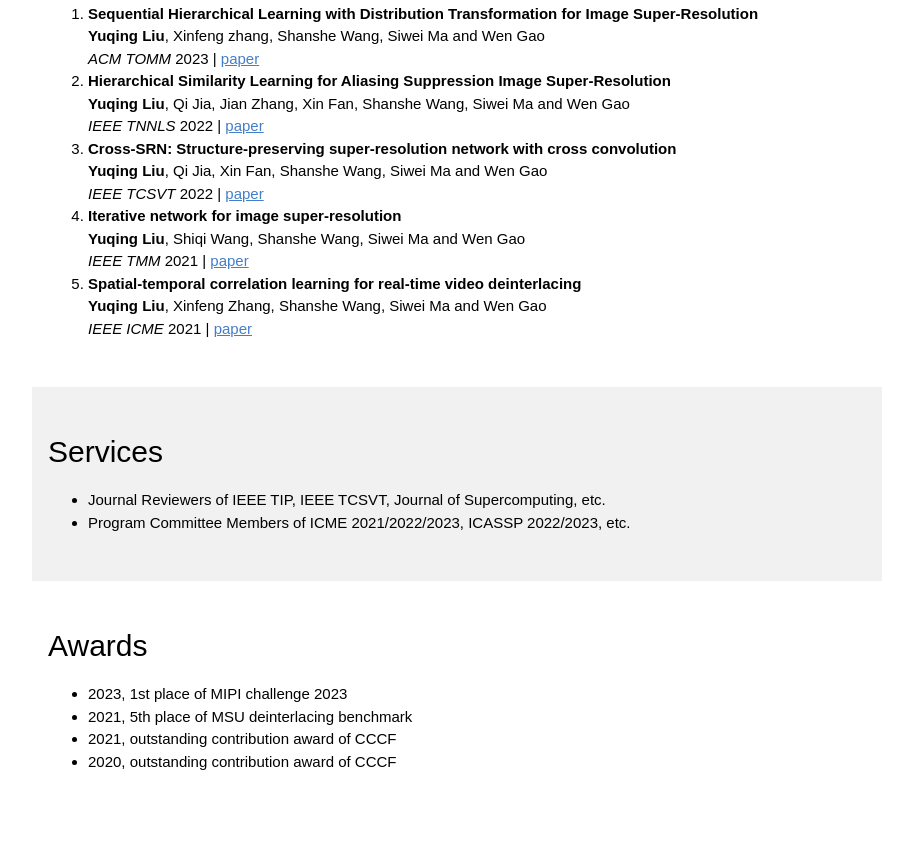
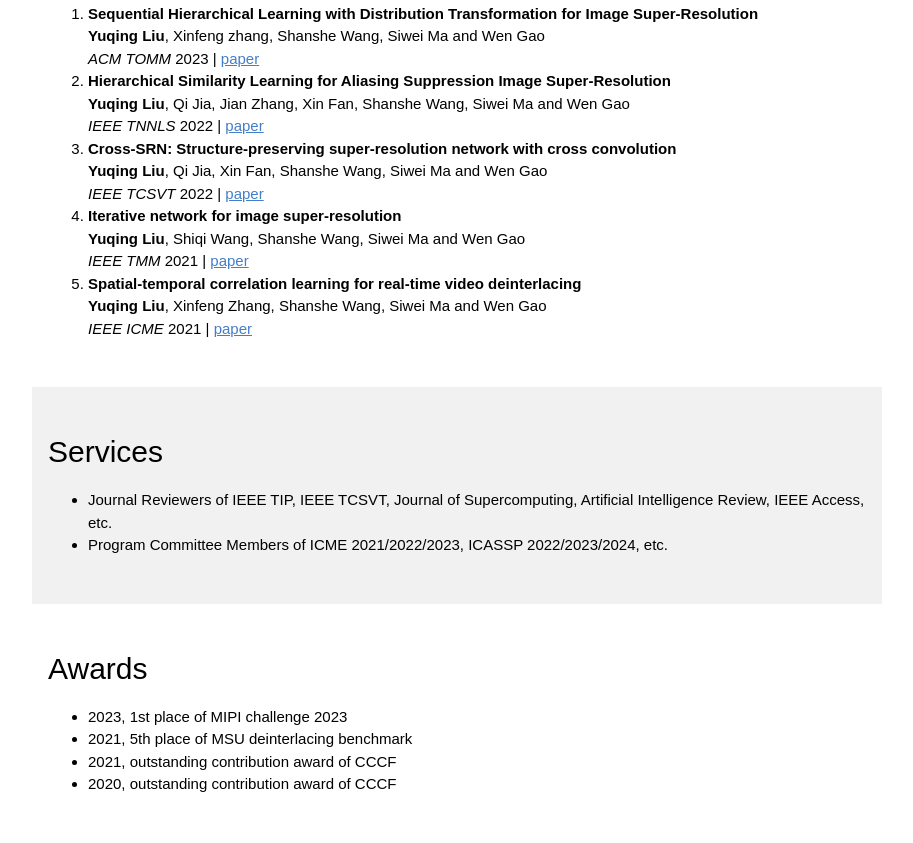
Before and after one commit to eecs-yuqing/eecs-yuqing.github.io, a plain HTML site: page index.html in a window 1280 px wide. Shown: the part 1142-1985 px from the top of the page, without its empty margins (258-1171 px from the left). Before the commit the page ends 1962 px from the top, so only its background shows below. Drawn offline with Linux system fonts and the light colour scheme.

Commit message:
Update index.html

```diff
--- a/index.html
+++ b/index.html
@@ -184,8 +184,8 @@
     <div class="w3-container w3-light-grey w3-padding-32" id="service">
       <h2>Services</h2>
       <ul>
-      <li> Journal Reviewers of IEEE TIP, IEEE TCSVT, Journal of Supercomputing, etc.</li>
-      <li> Program Committee Members of ICME 2021/2022/2023, ICASSP 2022/2023, etc.</li>
+      <li> Journal Reviewers of IEEE TIP, IEEE TCSVT, Journal of Supercomputing, Artificial Intelligence Review, IEEE Access, etc.</li>
+      <li> Program Committee Members of ICME 2021/2022/2023, ICASSP 2022/2023/2024, etc.</li>
       </ul>
     </div>
 
```
